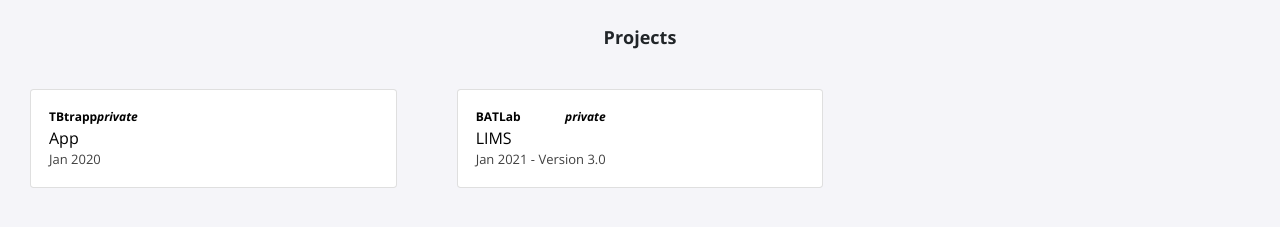
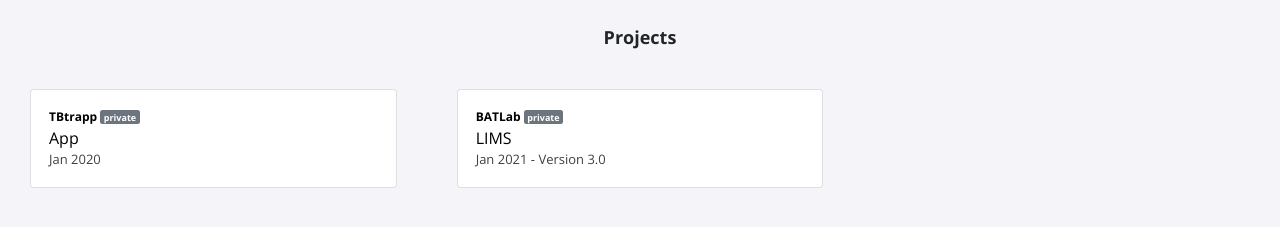
Before and after one commit to sabrgmane/sabrgmane.github.io, a Jekyll site: the page built from index.html, in a window 1280 px wide. Shown: the part 413-640 px from the top of the page. Built offline with Jekyll 4.4.1, drawn with Linux system fonts in a browser that asks for light colours; nearby versions of some CDN libraries; library files that are not in the unit come from our copies.

Commit message:
Update projects.html

```diff
--- a/_includes/projects.html
+++ b/_includes/projects.html
@@ -8,7 +8,7 @@
     {% endif %}
       <div class="card">
         <div class="info">
-            <p class="title">{{ item.title }} <i style="float:right">private</i></p>
+            <p class="title">{{ item.title }} <span class="badge badge-secondary">private</i></span>
           <p class="location">{{ item.event }}</p>
           <p class="dates">{{ item.date }}</p>
         </div>
```
